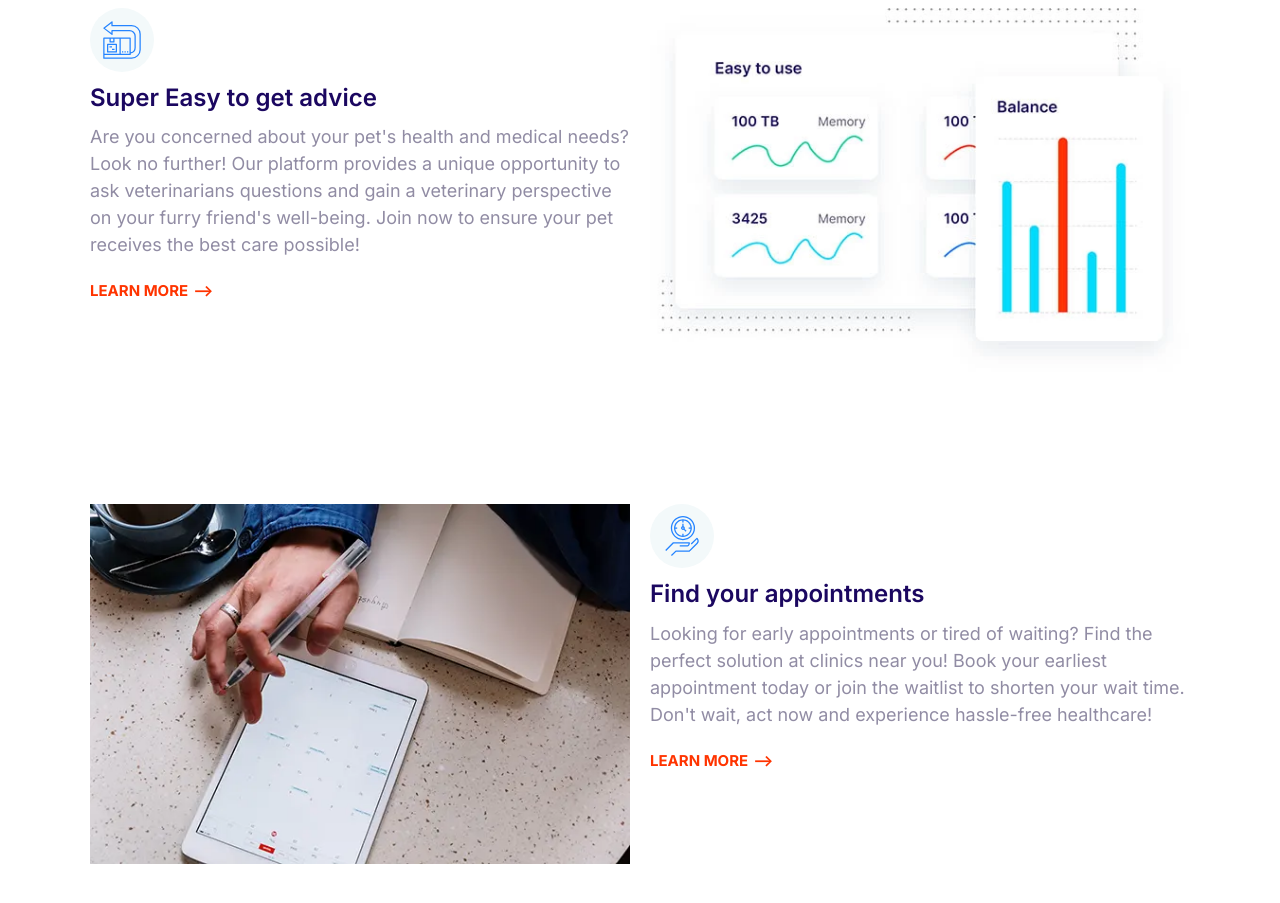
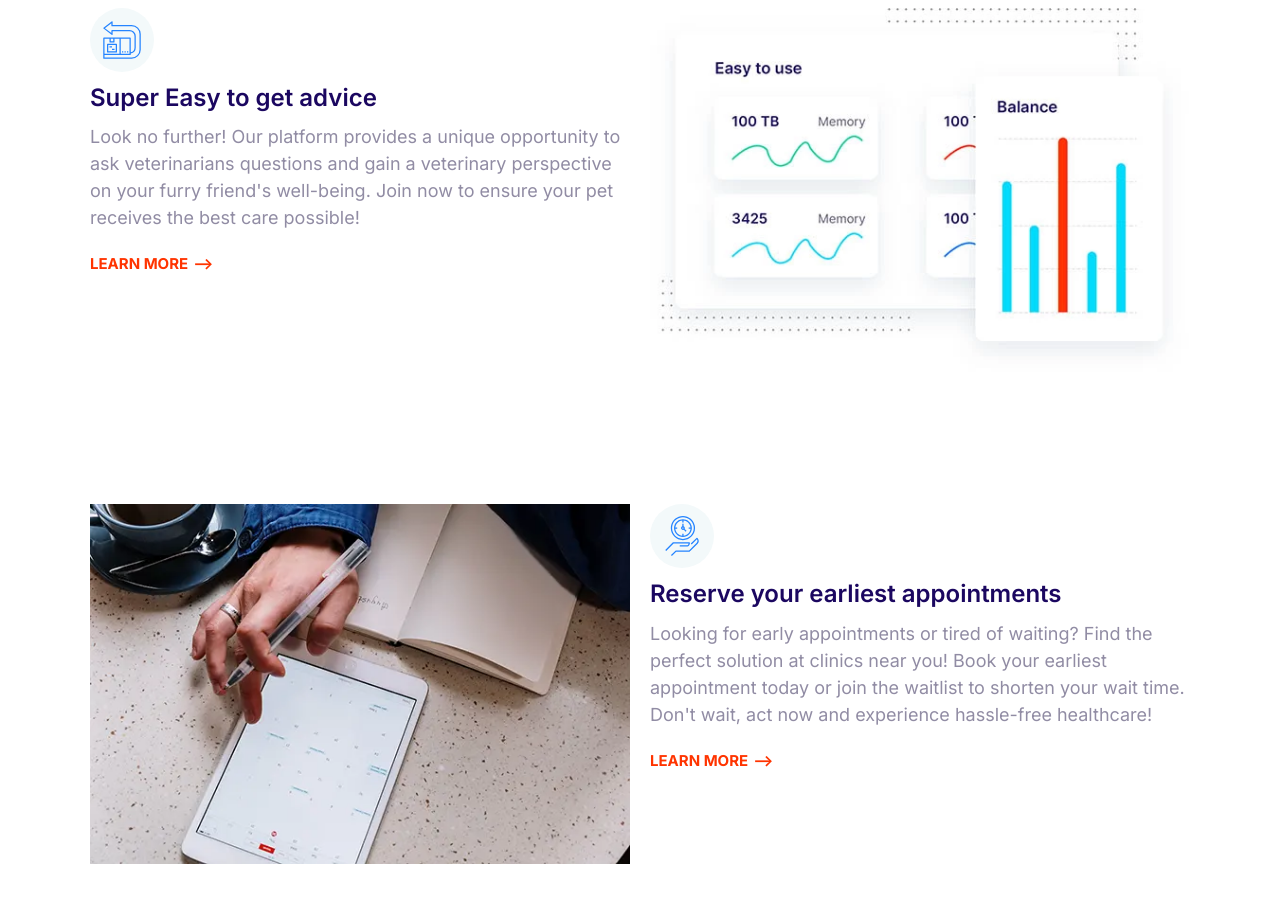
Before and after one commit to geoffcfchen/Vetcation, a website built with Parcel: page index.html in a window 1280 px wide. Shown: the part 1000-1903 px from the top of the page. Built offline with nearby package versions, Linux system fonts and the light colour scheme; files whose address does not match are found by name.

Commit message:
minor updates

```diff
--- a/index.html
+++ b/index.html
@@ -69,8 +69,7 @@
           </span>
           <h3 class="feature__heading">Super Easy to get advice</h3>
           <p>
-            Are you concerned about your pet's health and medical needs? Look no
-            further! Our platform provides a unique opportunity to ask
+            Look no further! Our platform provides a unique opportunity to ask
             veterinarians questions and gain a veterinary perspective on your
             furry friend's well-being. Join now to ensure your pet receives the
             best care possible!
@@ -96,7 +95,7 @@
               <use href="images/sprite.svg#clock"></use>
             </svg>
           </span>
-          <h3 class="feature__heading">Find your appointments</h3>
+          <h3 class="feature__heading">Reserve your earliest appointments</h3>
           <p>
             Looking for early appointments or tired of waiting? Find the perfect
             solution at clinics near you! Book your earliest appointment today
```
